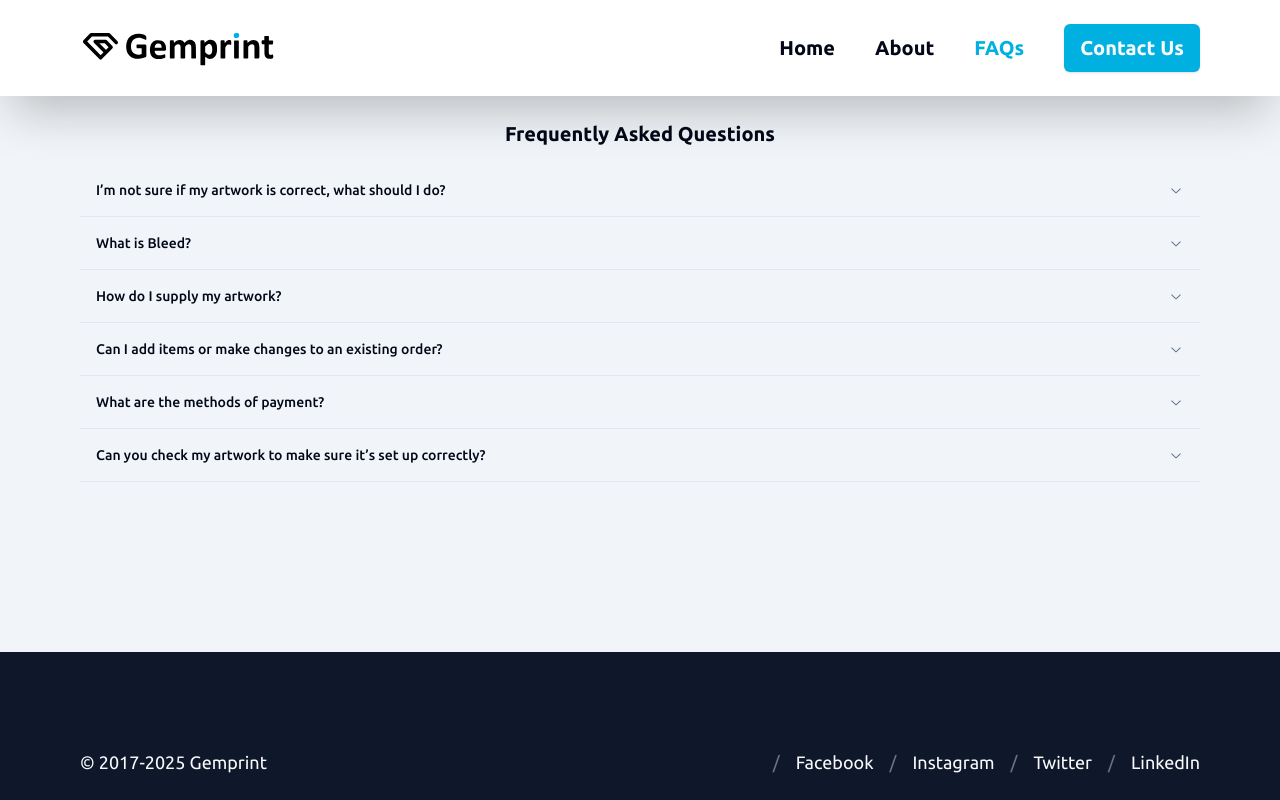
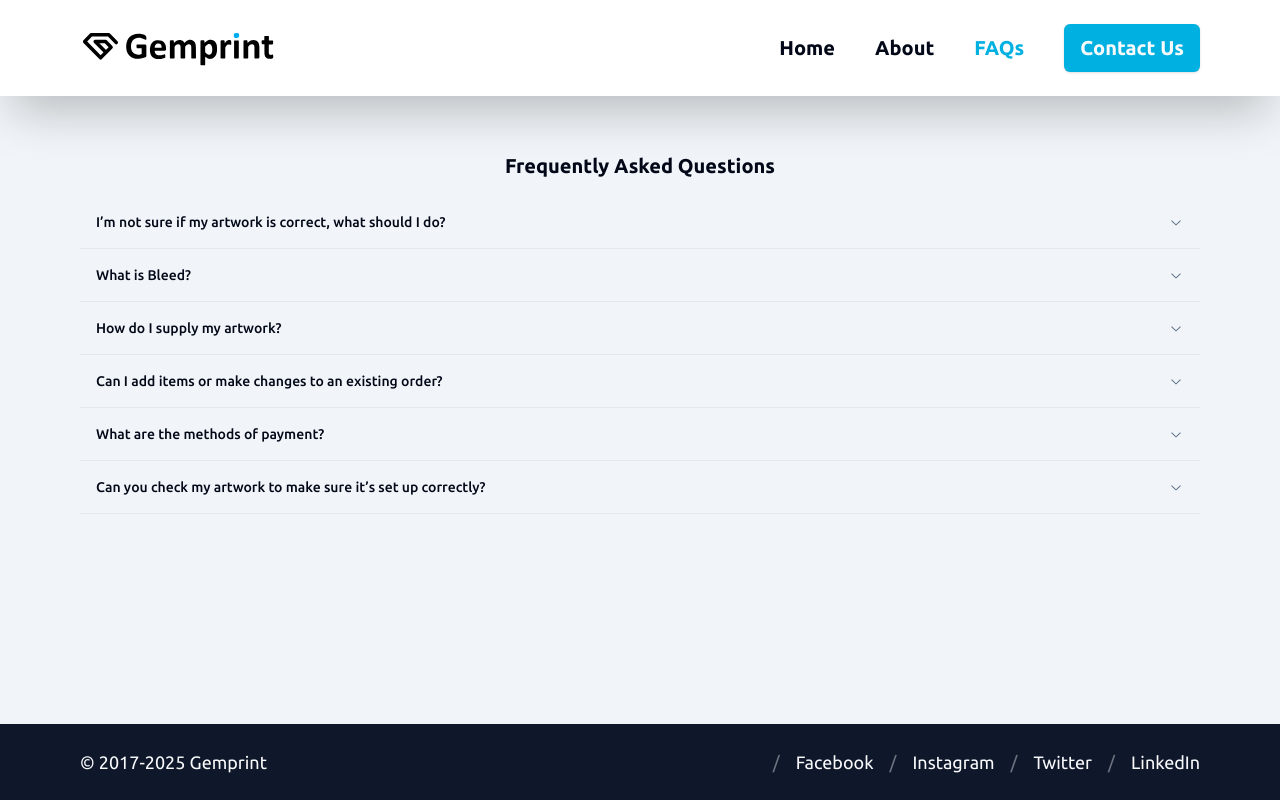
Before and after one commit to propbono/gemprint.ca, a Next.js app: page /faq in a window 1280 px wide. Built offline with nearby package versions, Linux system fonts and the light colour scheme.

Commit message:
fix: update container and footer padding

```diff
--- a/src/components/container/index.tsx
+++ b/src/components/container/index.tsx
@@ -9,7 +9,7 @@ export const Container = ({ children, className }: ContainerProps) => {
   return (
     <div
       className={cn(
-        "container relative mx-auto max-w-6xl px-4 py-6 md:pt-24",
+        "container relative mx-auto w-full max-w-6xl px-4 py-6 lg:pt-32",
         className
       )}
     >
--- a/src/components/footer/index.tsx
+++ b/src/components/footer/index.tsx
@@ -18,7 +18,7 @@ export const Footer = ({ links, className }: FooterProps) => {
         className
       )}
     >
-      <Container className="justify-left flex  w-full flex-col-reverse items-center py-6  md:flex-row md:justify-between ">
+      <Container className="flex flex-col-reverse items-center py-6 md:flex-row  md:justify-between lg:py-6 ">
         <div>© 2017-{year} Gemprint</div>
         {links && (
           <div>
```
